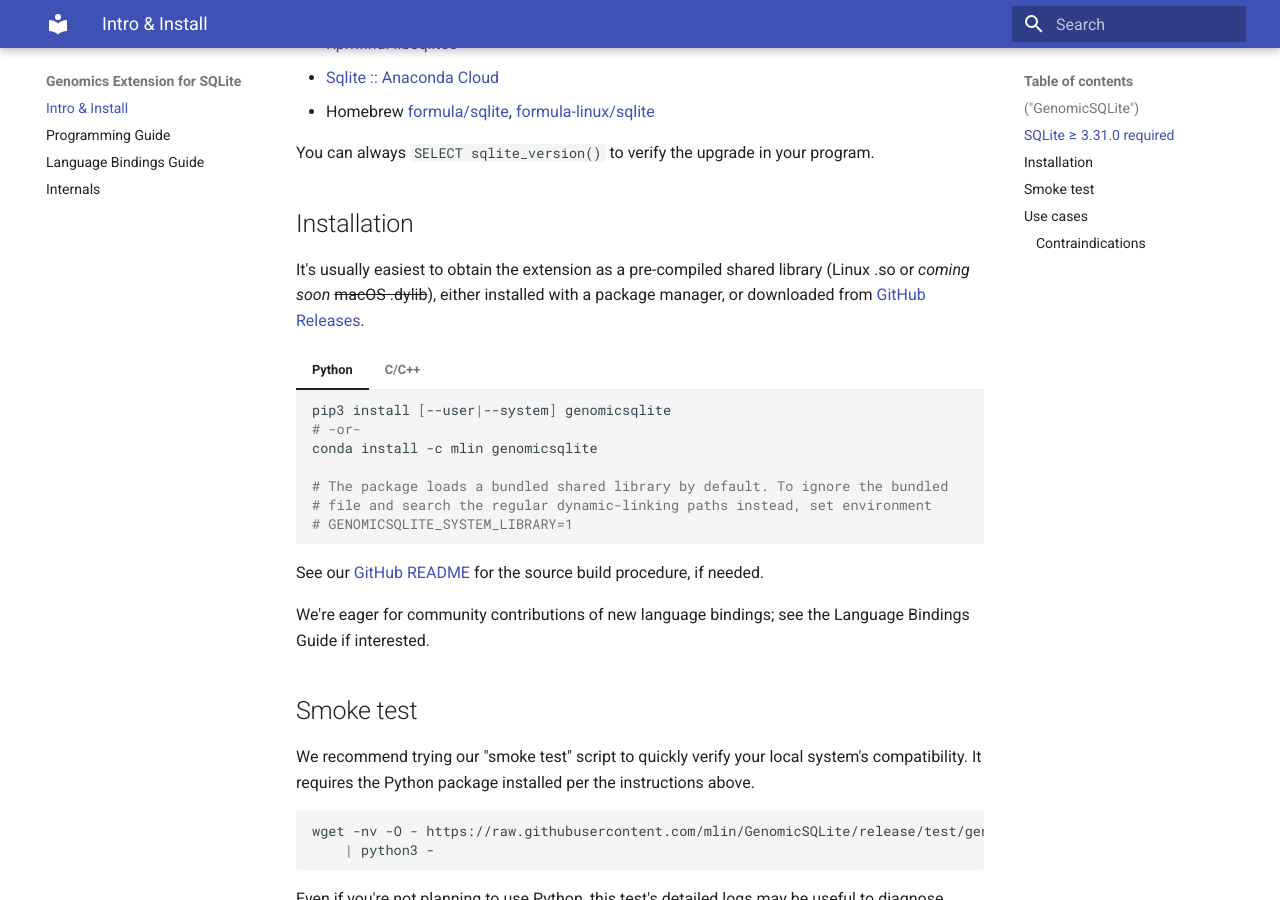
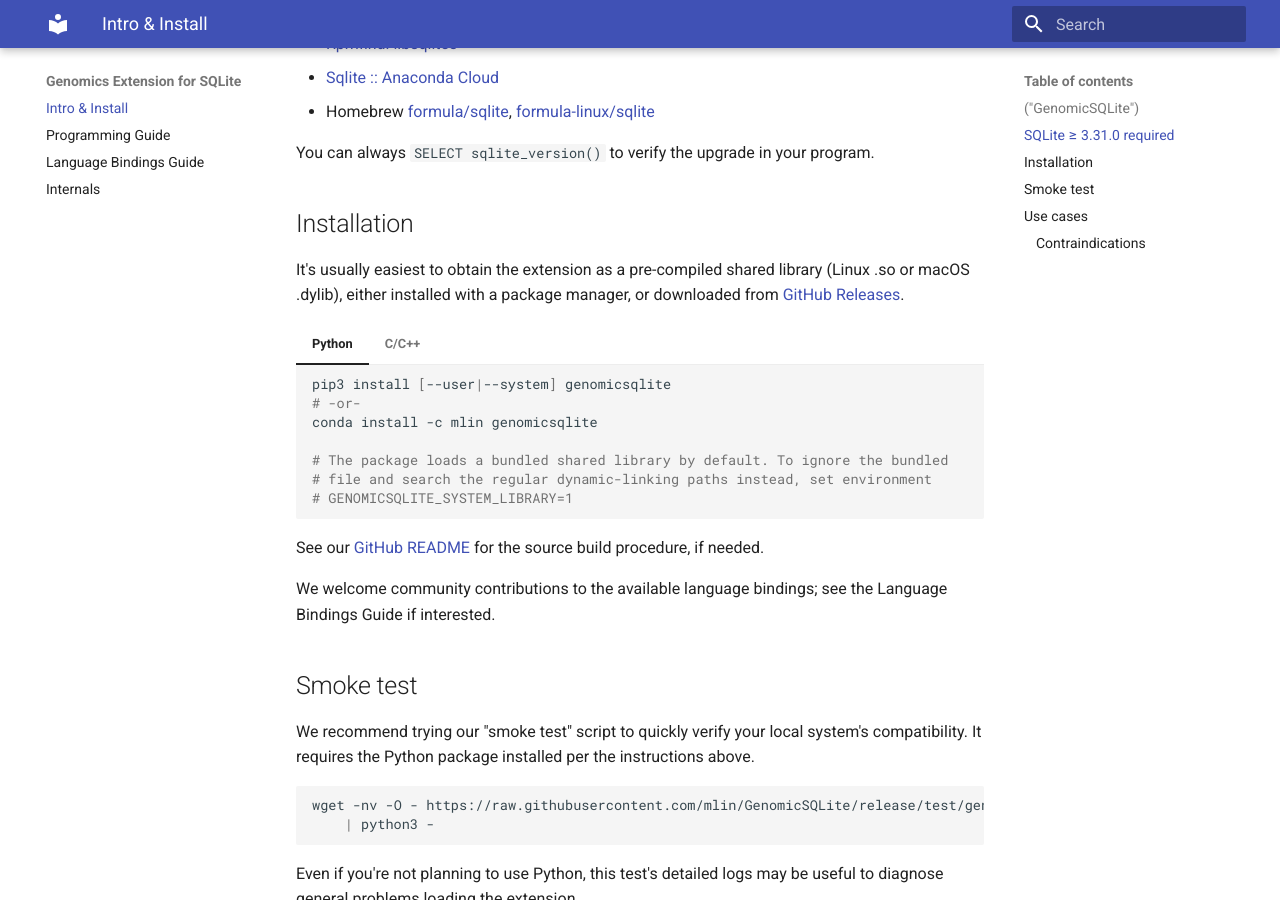
Before and after one commit to mlin/GenomicSQLite, an MkDocs documentation site: the page built from docs/index.md, in a window 1280 px wide and 900 px high, scrolled down 933 px. Built offline with MkDocs 1.6.1 and Material for MkDocs 9.7.7, drawn with Linux system fonts in a browser that asks for light colours.

Commit message:
document macOS dylib

````diff
--- a/docs/index.md
+++ b/docs/index.md
@@ -31,7 +31,7 @@
 
 ## Installation
 
-It's usually easiest to obtain the extension as a pre-compiled shared library (Linux .so or *coming soon* <s>macOS .dylib</s>), either installed with a package manager, or downloaded from [GitHub Releases](https://github.com/mlin/GenomicSQLite/releases).
+It's usually easiest to obtain the extension as a pre-compiled shared library (Linux .so or macOS .dylib), either installed with a package manager, or downloaded from [GitHub Releases](https://github.com/mlin/GenomicSQLite/releases).
 
 === "Python"
     ``` bash
@@ -60,7 +60,7 @@
 
 See our [GitHub README](https://github.com/mlin/GenomicSQLite) for the source build procedure, if needed.
 
-We're eager for community contributions of new language bindings; see the Language Bindings Guide if interested.
+We welcome community contributions to the available language bindings; see the Language Bindings Guide if interested.
 
 ## Smoke test
 
````
Also changed, not shown: README.md (+1 -1 lines).
